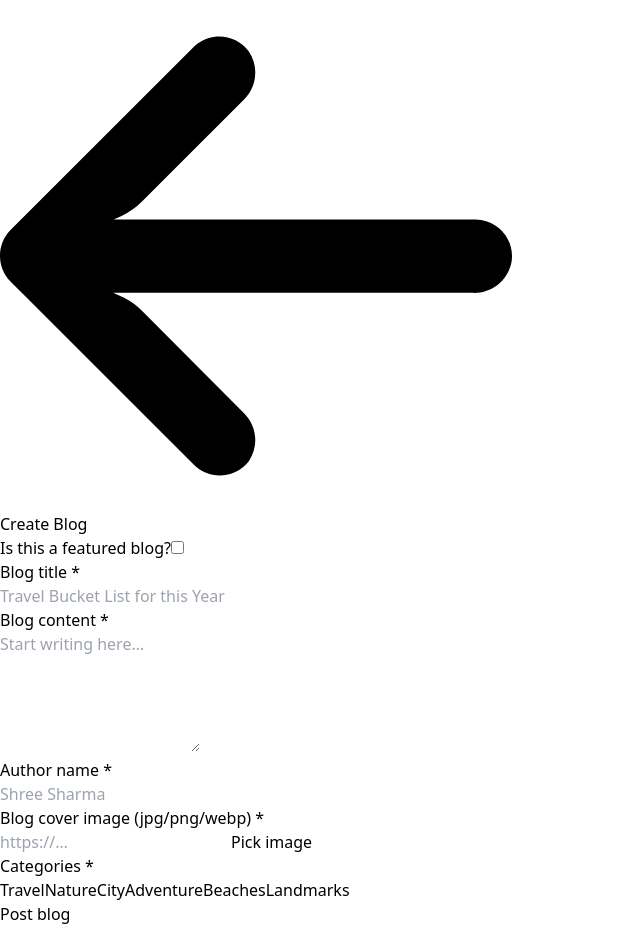
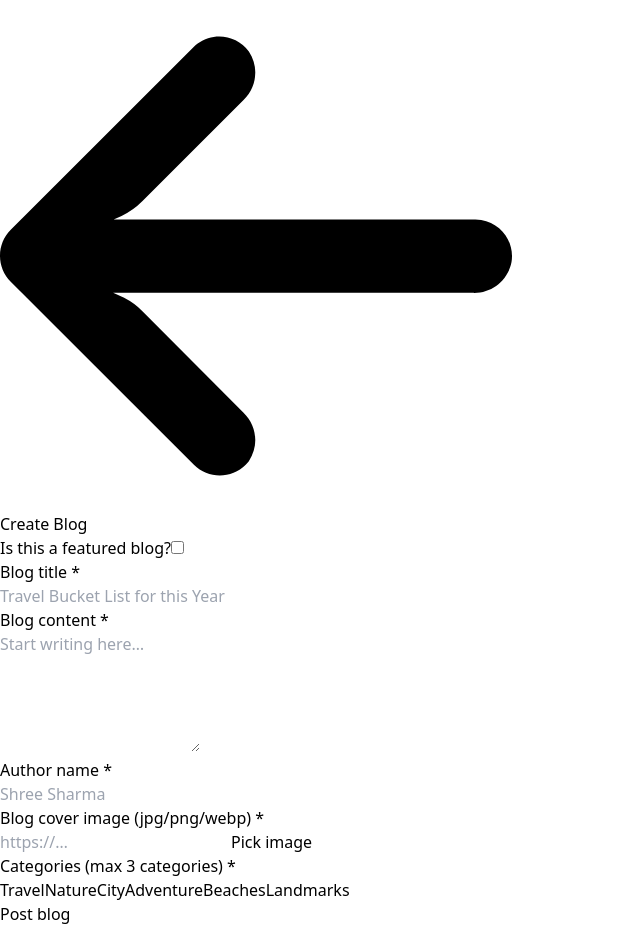
Before and after one commit to krishnaacharyaa/wanderlust, a React (Vite) app in the folder frontend/: page /add-blog in a window 1280 px wide. Shown: the whole page, without its empty margins (0-640 px from the left). Built offline with nearby package versions, Linux system fonts and the light colour scheme.

Commit message:
resolved the bug

```diff
--- a/frontend/src/components/category-pill.tsx
+++ b/frontend/src/components/category-pill.tsx
@@ -4,7 +4,7 @@ import { twMerge } from 'tailwind-merge';
 interface CategoryPillProps extends React.HTMLAttributes<HTMLSpanElement> {
   category: string;
   selected?: boolean;
-  categories: string[];
+  categories?: string[];
 }
 
 export default function CategoryPill({
@@ -18,7 +18,9 @@ export default function CategoryPill({
     <span
       className={twMerge(
         `cursor-pointer rounded-3xl px-3 py-1 text-xs font-medium text-light-primary/80 dark:text-dark-primary/80 ${
-          categories.length >= 3 && !categories.includes(category) ? 'opacity-50 cursor-not-allowed' : ''
+          categories.length >= 3 && !categories.includes(category)
+            ? 'cursor-not-allowed opacity-50'
+            : ''
         }`,
         selected ? selectedColor : defaultColor
       )}
--- a/frontend/src/pages/add-blog.tsx
+++ b/frontend/src/pages/add-blog.tsx
@@ -40,7 +40,7 @@ function AddBlog() {
   };
 
   const handleCategoryClick = (category: string) => {
-    if(formData.categories.length === 3 && !formData.categories.includes(category)){
+    if (formData.categories.length === 3 && !formData.categories.includes(category)) {
       toast.error('Select up to three categories.');
       return;
     }
@@ -238,12 +238,14 @@ function AddBlog() {
           </div>
           <div className="mb-4 flex flex-col">
             <label className="px-2 pb-1 font-medium text-light-secondary dark:text-dark-secondary md:mr-4 md:w-fit">
-              Categories <Asterisk />
+              Categories
+              <span className="text-xs tracking-wide text-dark-tertiary">
+                &nbsp;(max 3 categories)&nbsp;
+              </span>
+              <Asterisk />
             </label>
             <div className="flex flex-wrap gap-3 rounded-lg p-2 dark:bg-dark-card dark:p-3">
-              {categories.map((category, index) => {
-
-                return (
+              {categories.map((category, index) => (
                 <span key={`${category}-${index}`} onClick={() => handleCategoryClick(category)}>
                   <CategoryPill
                     category={category}
@@ -251,8 +253,7 @@ function AddBlog() {
                     categories={formData.categories}
                   />
                 </span>
-                );
-              })}
+              ))}
             </div>
           </div>
 
```
Lines whose indentation alone changed are shown as unchanged.
